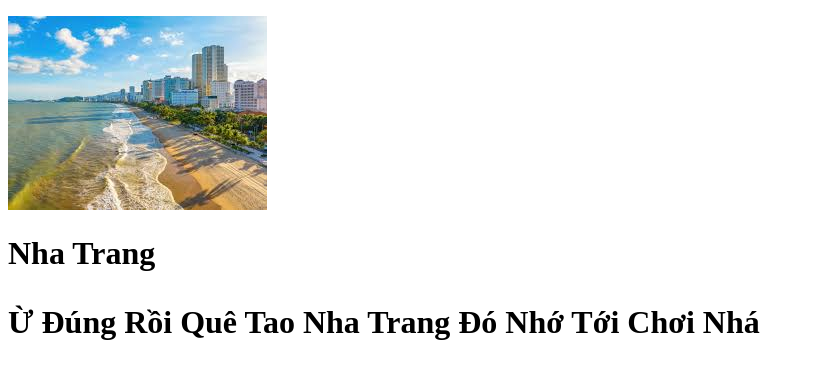
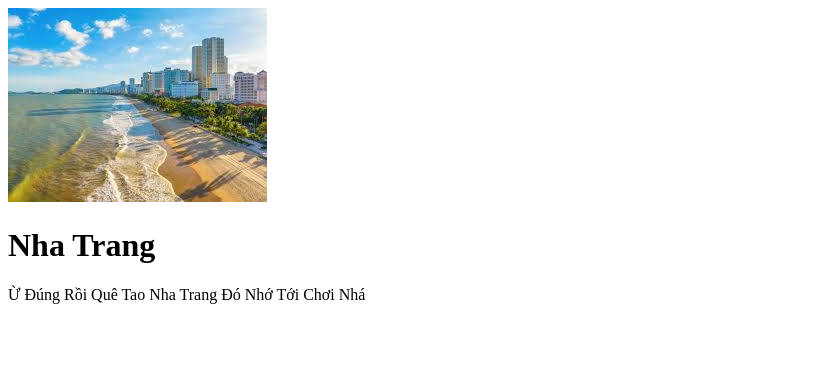
Before and after one commit to soclo-cpu/baitapnhom7, a plain HTML site: page index.html in a window 1280 px wide. Shown: the whole page, without its empty margins (0-813 px from the left). Drawn offline with Linux system fonts and the light colour scheme.

Commit message:
Update index.html

```diff
--- a/index.html
+++ b/index.html
@@ -2,19 +2,16 @@
 <html lang="vi">
 <head>
     <meta charset="UTF-8">
-    <title>dichvu</title>
-    </head>
+    <title>Dịch vụ Nha Trang</title>
+    <link rel="stylesheet" href="style.css">
+</head>
 <body>
+
+    <div class="container">
+        <img src="images.jpg" alt="Nha Trang">
+        <h1>Nha Trang</h1>
+        <p>Ừ Đúng Rồi Quê Tao Nha Trang Đó Nhớ Tới Chơi Nhá</p>
+    </div>
+
 </body>
-<p><img src="images.jpg"></p>
-  <html>
-         <head>
-              <style>
-
-              </style>
-         </head>
-         <body>
-          <h1>Nha Trang
-<p>Ừ Đúng Rồi Quê Tao Nha Trang Đó Nhớ Tới Chơi Nhá<br>
-         </body>
-  </html>
+</html>
```
